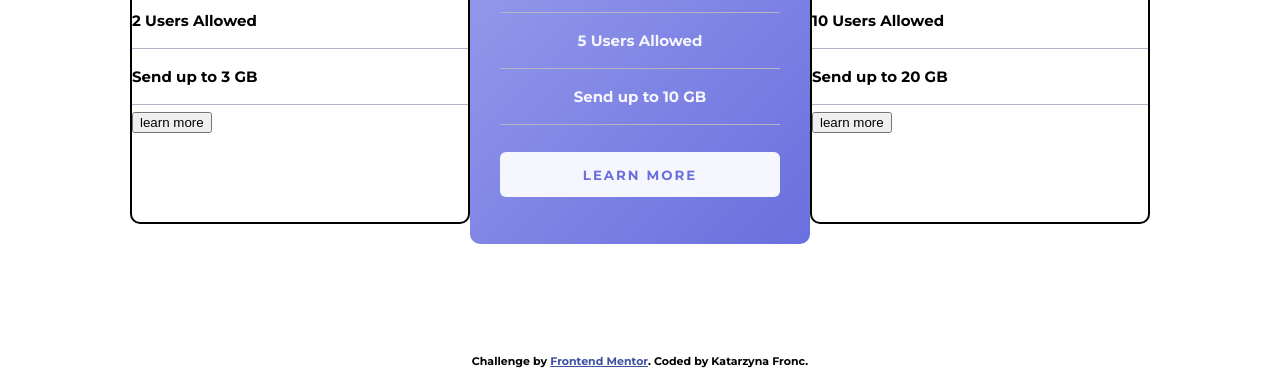
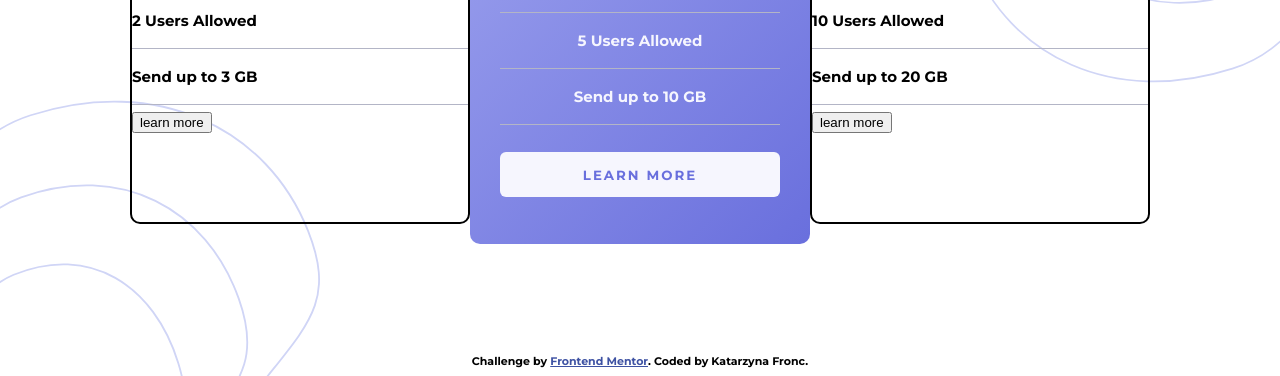
Before and after one commit to katarzynaFronc/Exercise6, a plain HTML site: page index.html in a window 1280 px wide. Shown: the part 478-854 px from the top of the page. Drawn offline with Linux system fonts and the light colour scheme.

Commit message:
background-images were added

```diff
--- a/styles.css
+++ b/styles.css
@@ -14,7 +14,10 @@
 
 body {
   --Font-Family-Montserrat: "Montserrat", sans-serif;
-  /* width: 1440px; */
+  background-image: url(./images/bg-top.svg), url(./images/bg-bottom.svg);
+  background-size: 25%;
+  background-repeat: no-repeat;
+  background-position: top right, bottom left;
 }
 
 .pricing {
```
